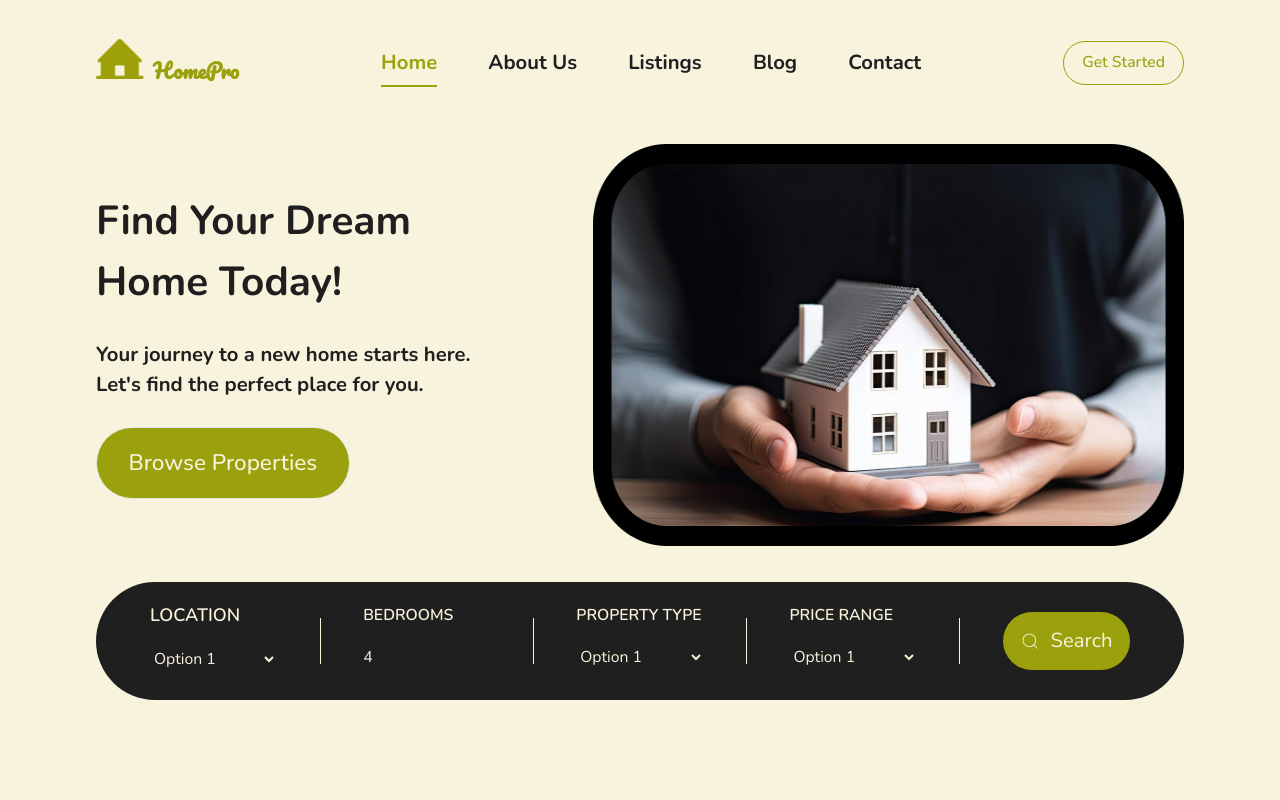
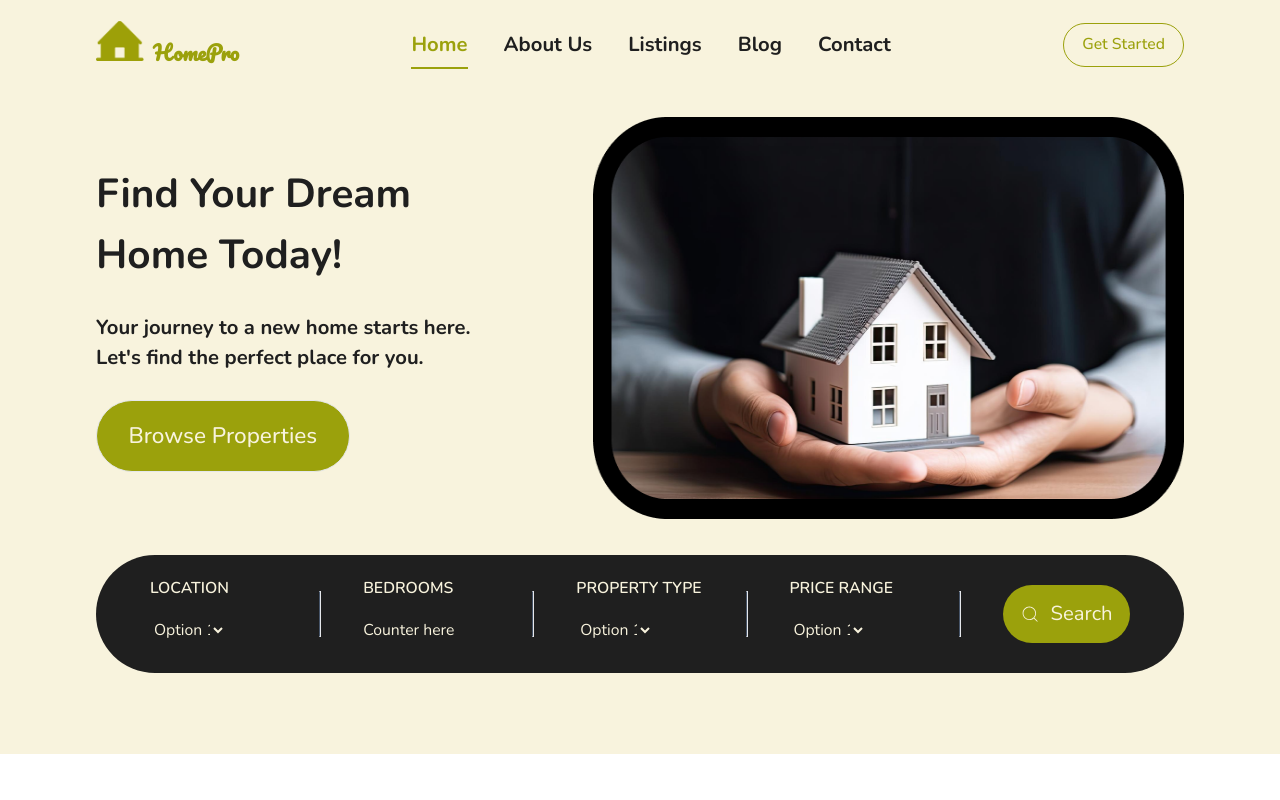
Before and after one commit to Blard-omu/homepro, a React (Vite) app: page / in a window 1280 px wide. Shown: the top 800 px of the page. Built offline with nearby package versions, Linux system fonts and the light colour scheme.

Commit message:
code refactored

```diff
--- a/src/components/home/Hero.jsx
+++ b/src/components/home/Hero.jsx
@@ -5,8 +5,8 @@ import SearchProperty from "./SearchProperty";
 
 const Hero = () => {
   return (
-    <div className="w-full mt-32">
-      <ComponentWrapper>
+    <div className="w-full py-10 bg-hero mt-16">
+      <ComponentWrapper className="bg-inherit">
         <div className="flex flex-col-reverse lg:flex-row items-center lg:justify-between">
           <div className="w-full  lg:w-[45%] flex flex-col justify-center items-center lg:items-start my-8">
             <h1 className="text-4xl 2xl:text-5xl text-dark font-bold text-center lg:text-left">
@@ -28,7 +28,7 @@ const Hero = () => {
           </div>
         </div>
 
-        <div className=" mt-8">
+        <div className=" my-8 ">
           <SearchProperty />
         </div>
       </ComponentWrapper>
--- a/src/components/home/SearchProperty.jsx
+++ b/src/components/home/SearchProperty.jsx
@@ -8,13 +8,13 @@ const SearchProperty = () => {
     md:p-8 md:px-12"
     >
       <div className="w-[30%] lg:w-[13%] bg-dark text-secondary hidden md:block">
-        <label className="block text-base font-semibold bg-inherit pb-2">
+        <label className="block text-sm font-semibold bg-inherit pb-2">
           LOCATION
         </label>
         <select
           id="options"
           name="options"
-          className=" filter block  w-full border-1 border-secondary bg-inherit py-2 text-secondary sm:text-sm rounded-lg"
+          className=" filter block  w-[60%] border-1 border-secondary bg-inherit py-2 text-secondary sm:text-sm rounded-lg"
         >
           <option className="bg-inherit hover:bg-primary" value="option1">
             Option 1
@@ -27,7 +27,7 @@ const SearchProperty = () => {
           </option>
         </select>
       </div>
-      <div className="w-[1px] h-full hidden lg:block"></div>
+      <div className="w-[1px] h-full hidden lg:block border border-l-slate-600"></div>
       <div className="w-[13%] bg-dark text-secondary hidden lg:block">
         <label
           for="options"
@@ -36,10 +36,10 @@ const SearchProperty = () => {
           BEDROOMS
         </label>
         <div className=" filter w-full border-1 border-secondary bg-inherit py-2 text-secondary sm:text-sm rounded-lg">
-          4
+          Counter here
         </div>
       </div>
-      <div className="w-[1px] h-full hidden lg:block"></div>
+      <div className="w-[1px] h-full hidden lg:block border border-l-slate-600"></div>
       <div className="w-[13%] bg-dark text-secondary hidden lg:block">
         <label
           for="options"
@@ -50,7 +50,7 @@ const SearchProperty = () => {
         <select
           id="options"
           name="options"
-          className=" filter block  w-full border-1 border-secondary bg-inherit py-2 text-secondary sm:text-sm rounded-lg"
+          className=" filter block   w-[60%] border-1 border-secondary bg-inherit py-2 text-secondary sm:text-sm rounded-lg"
         >
           <option className="bg-inherit hover:bg-primary" value="option1">
             Option 1
@@ -63,7 +63,7 @@ const SearchProperty = () => {
           </option>
         </select>
       </div>
-      <div className="w-[1px] hidden md:block h-full"></div>
+      <div className="w-[1px] hidden md:block h-full border border-l-slate-600"></div>
       <div className="w-[30%] lg:w-[13%] bg-dark text-secondary  hidden md:block">
         <label
           for="options"
@@ -74,7 +74,7 @@ const SearchProperty = () => {
         <select
           id="options"
           name="options"
-          className=" filter block  w-full border-1 border-secondary bg-inherit py-2 text-secondary sm:text-sm rounded-lg"
+          className=" filter block  w-[60%] border-1 border-secondary bg-inherit py-2 text-secondary sm:text-sm rounded-lg"
         >
           <option className="bg-inherit hover:bg-primary" value="option1">
             Option 1
@@ -87,7 +87,7 @@ const SearchProperty = () => {
           </option>
         </select>
       </div>
-      <div className="w-[1px] hidden md:block h-full"></div>
+      <div className="w-[1px] hidden md:block h-full border border-l-slate-600"></div>
       <div className="w-[30%] lg:w-[13%] bg-dark text-secondary  hidden md:block">
         <div className="bg-dark">
           <button className="w-full flex items-center justify-center text-secondary bg-primary text-md p-3 hover:border hover:border-primary  hover:bg-secondary hover:text-primary  rounded-full">
@@ -101,11 +101,11 @@ const SearchProperty = () => {
       <div className="w-full bg-dark md:hidden flex justify-between items-center">
         <input
           type="text"
-          className="w-[80%] bg-dark py-2 text-secondary border-1 focus:outline-none focus:border border-secondary text-sm rounded rounded-r-none px-4"
+          className="w-[80%] bg-dark py-2 text-secondary border-1 focus:outline-none border border-slate-400 focus:border-secondary text-sm rounded rounded-r-none px-4"
           placeholder="Search by keyword..."
         />
         <button className="w-[20%] flex items-center justify-center p-2 rounded rounded-l-none text-primary bg-secondary hover:bg-primary hover:text-secondary">
-          <CiSearch className="text-primary text-2xl bg-inherit text-inherit" />
+          <CiSearch className=" text-2xl bg-inherit text-inherit font-bold" />
         </button>
       </div>
     </div>
--- a/src/components/navs/Menu.jsx
+++ b/src/components/navs/Menu.jsx
@@ -16,9 +16,9 @@ const Menu = () => {
   };
 
   return (
-    <header className="fixed top-0 left-0 right-0 z-50 font-inter">
-      <ComponentWrapper>
-        <nav className="flex justify-between items-center h-24 md:h-[7rem] lg:container shadow-lg md:shadow-none">
+    <header className="fixed top-0 left-0 right-0 z-50 bg-hero">
+      <ComponentWrapper className="bg-hero">
+        <nav className="flex bg-inherit justify-between items-center h-24 md:h-[5rem]">
           <Link to="/" className="flex items-baseline text-primary">
             <img className="w-[48px] cursor-pointer" src={Logo} alt="Logo" />
             <b className="text-bold ml-2 font-pacifico">HomePro</b>
@@ -26,10 +26,10 @@ const Menu = () => {
           <div
             onMouseLeave={onCloseMenu}
             className={`duration-500 md:static absolute top-0 left-0 w-full ${
-              menuOpen ? "block top-[100%]" : "hidden top-[12%]"
+              menuOpen ? "block top-[100%]  bg-hero" : "hidden top-[12%]"
             } md:flex md:items-center md:w-auto min-h-fit flex-col md:flex-row`}
           >
-            <ul className="flex md:flex-row flex-col md:items-center lg:gap-[4vw] gap-8 md:gap-5 font-bold text-neutral-grey-300 py-2 pl-4 md:pl-0">
+            <ul className="flex md:flex-row flex-col md:items-center  gap-8 md:gap-5 lg:gap-8 font-bold text-neutral-grey-300 py-2 pl-4 md:pl-0">
               <li>
                 <NavLink
                   to="/"
@@ -105,7 +105,7 @@ const Menu = () => {
               onClick={onToggleMenu}
               className="text-2xl cursor-pointer text-primary md:hidden"
             >
-              {menuOpen ? <IoMdClose /> : <GiHamburgerMenu />}
+              {menuOpen ? <IoMdClose  className="text-3xl"/> : <GiHamburgerMenu className="text-3xl"/>}
             </div>
           </div>
         </nav>
--- a/src/css/index.css
+++ b/src/css/index.css
@@ -4,8 +4,7 @@
 @tailwind utilities;
 
 *, body{
-    /* background-color: #f8f3dd; */
-    background-color: #F8F3DD;
+    /* background-color: #F8F3DD; */
     font-family: "Nunito", "Helvetica Neue";
     font-size: 1.125rem;
 }
--- a/tailwind.config.js
+++ b/tailwind.config.js
@@ -36,6 +36,8 @@ export default {
       backgroundColor: {
         "custom-green": "rgba(4, 151, 60, 0.80)",
         "light-green": "rgba(54, 172, 99, 0.20)",
+        "hero": "#F8F3DD",
+
       },
       colors: {
         dark: "#1f1f1f",
```
